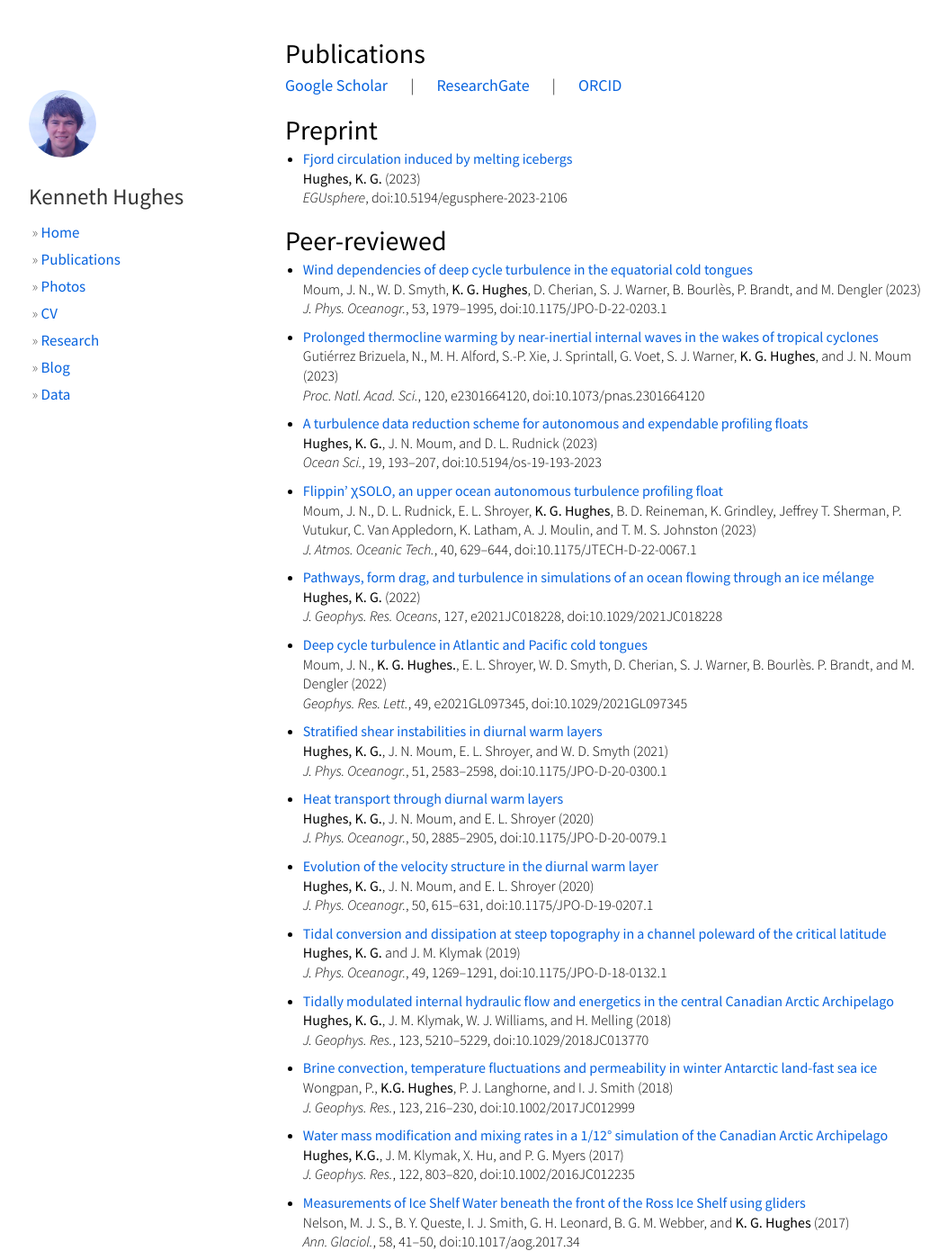
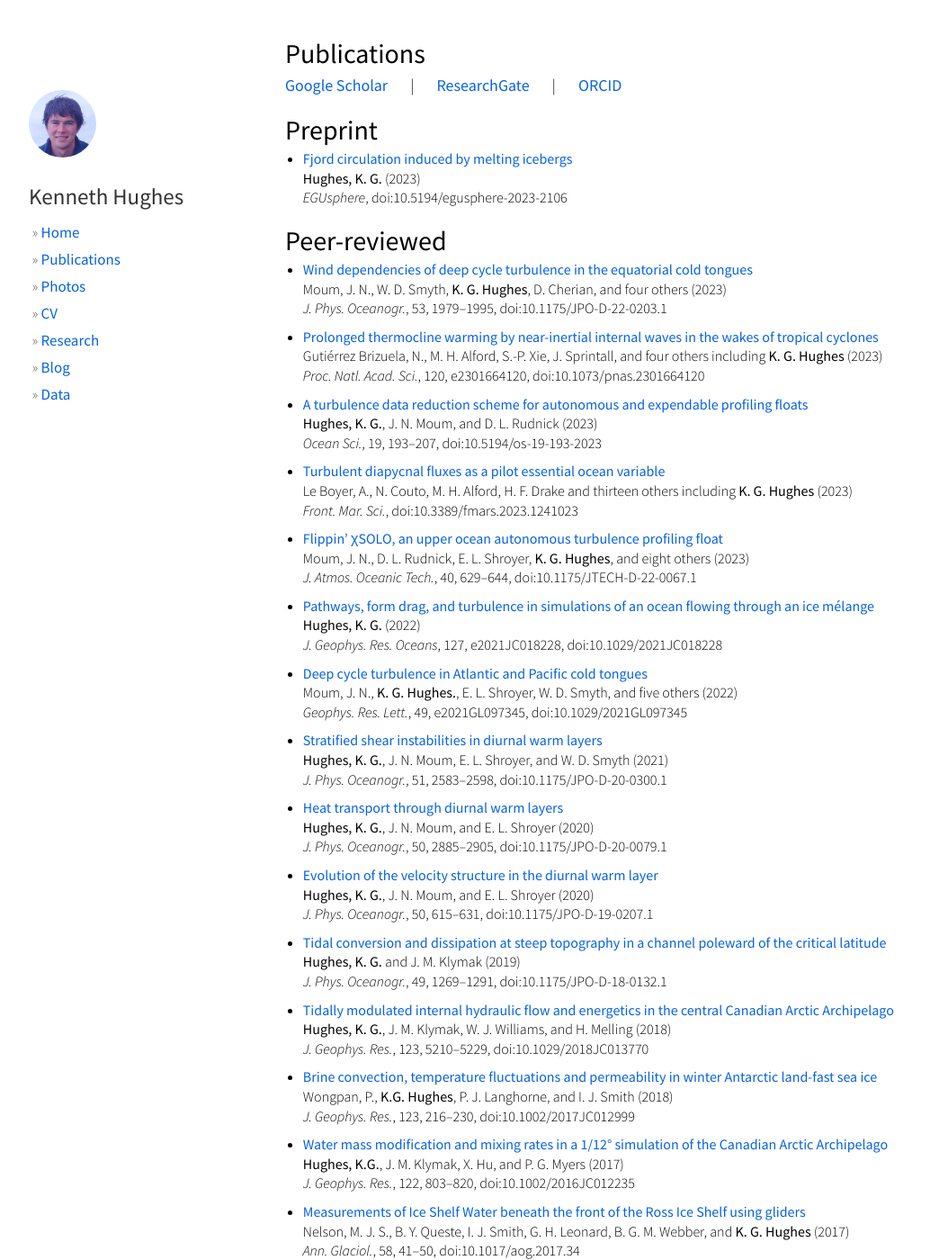
Before and after one commit to hugke729/hugke729.github.io, a Jekyll site: the page built from publications/index.md, in a window 1280 px wide and 1400 px high. Shown: the whole window at 90% size, without its empty margins (53-1107 px from the left). Built offline with Jekyll 4.4.1, drawn with Linux system fonts in a browser that asks for light colours; nearby versions of some CDN libraries; some of the changed text lies outside the part shown.

Commit message:
Add Arnaud's paper

```diff
--- a/publications/index.md
+++ b/publications/index.md
@@ -18,19 +18,23 @@ __Hughes, K. G.__ (2023)
 ## Peer-reviewed
 
 * [Wind dependencies of deep cycle turbulence in the equatorial cold tongues][pr17]
-Moum, J. N., W. D. Smyth, __K. G. Hughes__, D. Cherian, S. J. Warner, B. Bourlès, P. Brandt, and M. Dengler (2023)
+Moum, J. N., W. D. Smyth, __K. G. Hughes__, D. Cherian, and four others (2023)
 *J. Phys. Oceanogr.*, 53, 1979–1995, doi:10.1175/JPO-D-22-0203.1
 
 * [Prolonged thermocline warming by near-inertial internal waves in the wakes of tropical cyclones][pr18]
-Gutiérrez Brizuela, N., M. H. Alford, S.-P. Xie, J. Sprintall, G. Voet, S. J. Warner, __K. G. Hughes__, and J. N. Moum (2023)
+Gutiérrez Brizuela, N., M. H. Alford, S.-P. Xie, J. Sprintall, and four others including __K. G. Hughes__ (2023)
 *Proc. Natl. Acad. Sci.*, 120, e2301664120, doi:10.1073/pnas.2301664120
 
 * [A turbulence data reduction scheme for autonomous and expendable profiling floats][pr15]
 __Hughes, K. G.__, J. N. Moum, and D. L. Rudnick (2023)
 *Ocean Sci.*, 19, 193–207, doi:10.5194/os-19-193-2023
 
+* [Turbulent diapycnal fluxes as a pilot essential ocean variable][pr19]
+Le Boyer, A., N. Couto, M. H. Alford, H. F. Drake and thirteen others including __K. G. Hughes__ (2023)
+*Front. Mar. Sci.*, doi:10.3389/fmars.2023.1241023
+
 * [Flippin' χSOLO, an upper ocean autonomous turbulence profiling float][pr16]
-Moum, J. N., D. L. Rudnick, E. L. Shroyer, __K. G. Hughes__, B. D. Reineman, K. Grindley, Jeffrey T. Sherman, P. Vutukur, C. Van Appledorn, K. Latham, A. J. Moulin, and T. M. S. Johnston (2023)
+Moum, J. N., D. L. Rudnick, E. L. Shroyer, __K. G. Hughes__, and eight others (2023)
 *J. Atmos. Oceanic Tech.*, 40, 629–644, doi:10.1175/JTECH-D-22-0067.1
 
 * [Pathways, form drag, and turbulence in simulations of an ocean flowing through an ice mélange][pr14]
@@ -38,7 +42,7 @@ __Hughes, K. G.__ (2022)
 *J. Geophys. Res. Oceans*, 127, e2021JC018228, doi:10.1029/2021JC018228
 
 * [Deep cycle turbulence in Atlantic and Pacific cold tongues][pr13]
-Moum, J. N., __K. G. Hughes.__, E. L. Shroyer, W. D. Smyth, D. Cherian, S. J. Warner, B. Bourlès. P. Brandt, and M. Dengler (2022)
+Moum, J. N., __K. G. Hughes.__, E. L. Shroyer, W. D. Smyth, and five others (2022)
 *Geophys. Res. Lett.*, 49, e2021GL097345, doi:10.1029/2021GL097345
 
 * [Stratified shear instabilities in diurnal warm layers][pr12]
```
Also changed, not shown: other parts of publications/index.md (+2 -1 lines).
